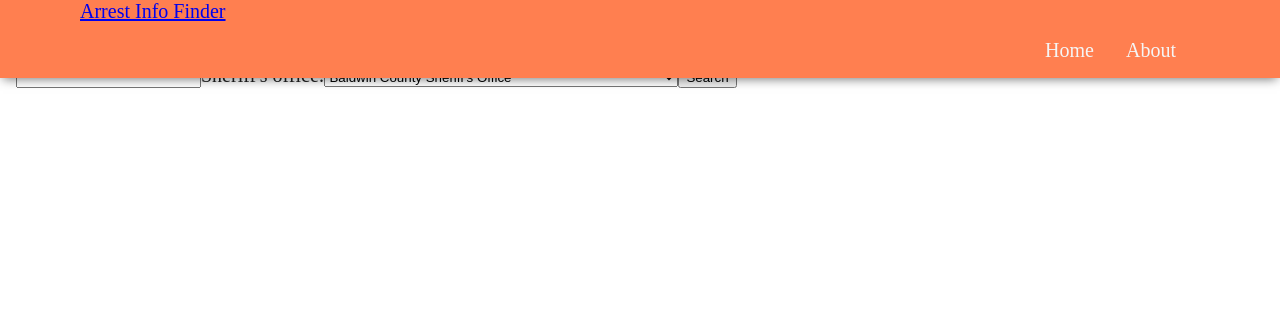
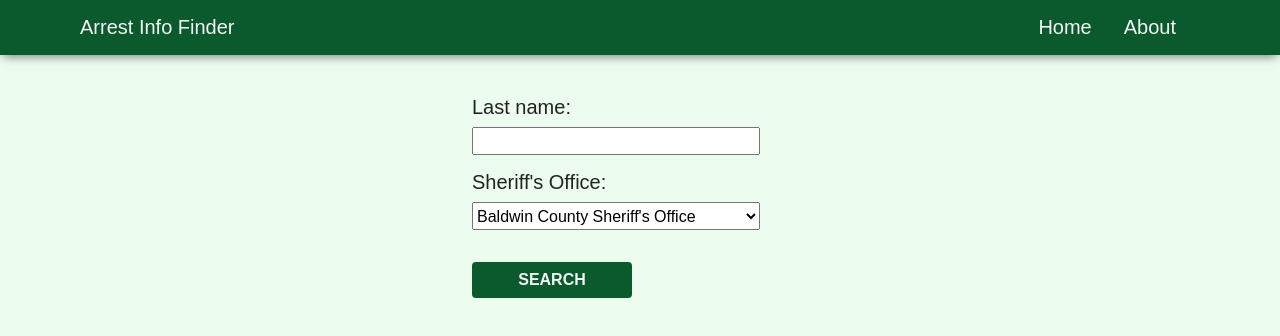
Before and after one commit to RReiso/Arrest-Information-Finder, a React (Create React App) app: page / in a window 1280 px wide. Shown: the top 336 px of the page. Built offline with nearby package versions, Linux system fonts and the light colour scheme.

Commit message:
Add styles

```diff
--- a/public/index.html
+++ b/public/index.html
@@ -9,7 +9,7 @@
 			name="description"
 			content="Web site created using create-react-app"
 		/>
-    <link rel="apple-touch-icon" href="%PUBLIC_URL%/logo192.png" />
+
 		<!--
       manifest.json provides metadata used when your web app is installed on a
       user's mobile device or desktop. See https://developers.google.com/web/fundamentals/web-app-manifest/
--- a/src/App.js
+++ b/src/App.js
@@ -7,7 +7,6 @@ import Navbar from "./components/Navbar";
 
 function App() {
 	return (
-		<div>
 			<BrowserRouter>
 				<header>
 					<Navbar />
@@ -24,7 +23,6 @@ function App() {
 					</Route>
 				</Switch>
 			</BrowserRouter>
-		</div>
 	);
 }
 
--- a/src/components/Dropdown.js
+++ b/src/components/Dropdown.js
@@ -4,8 +4,8 @@ import countyData from "../county-jail-data.json";
 const Dropdown = () => {
 	return (
 		<>
-			<label htmlFor="organisations">Sheriff's office:</label>
-			<select name="organisations" id="organisations">
+			<label htmlFor="organistaion">Sheriff's Office:</label>
+			<select className="select" name="organisations" id="organisations">
 				{countyData.records.map((organisation) => {
 					return (
 						<option key={organisation.source_id} value={organisation.source_id}>
--- a/src/components/Person.js
+++ b/src/components/Person.js
@@ -15,12 +15,10 @@ const Person = (props) => {
 				<span className="property">Booked: </span>
 				<span className="property-value">{book_date_formatted}</span>
 			</p>
-      <PersonInfo person={props.person} isModalOpen={isModalOpen} />
+			<PersonInfo person={props.person} isModalOpen={isModalOpen} />
 			<a
 				href={`#${id}`}
-				className={
-					isModalOpen ? "link grey" : "link blue"
-				}
+				className={isModalOpen ? "link blue" : "link"}
 				onClick={() => {
 					setIsModalOpen(!isModalOpen);
 				}}
--- a/src/components/PersonInfo.js
+++ b/src/components/PersonInfo.js
@@ -15,9 +15,9 @@ const PersonInfo = (props) => {
 						<span className="property-value">
 							{charges.map((ch, idx) => {
 								if (idx === charges.length - 1) {
-									return `${ch}.`;
+									return `${ch}`;
 								} else {
-									return `${ch}, `;
+									return `${ch}; `;
 								}
 							})}
 						</span>
--- a/src/components/Search.js
+++ b/src/components/Search.js
@@ -49,7 +49,7 @@ const Search = () => {
 		<form className="form" onSubmit={handleSubmit}>
 			<TextInput />
 			<Dropdown />
-			<button type="submit">Search</button>
+			<button className="btn" type="submit">Search</button>
 		</form>
 	);
 };
--- a/src/components/TextInput.js
+++ b/src/components/TextInput.js
@@ -3,7 +3,8 @@ import React from "react";
 const TextInput = () => {
 	return (
 		<>
-			<input type="text" required></input>
+			<label htmlFor="name">Last name:</label>
+			<input className="select" type="text" id="name" required></input>
 		</>
 	);
 };
--- a/src/index.css
+++ b/src/index.css
@@ -4,7 +4,9 @@ html {
 	scroll-behavior: smooth;
 	box-sizing: border-box;
 	font-size: 100%;
-	--color-black: #202020;
+	--color-black: #232324;
+	--color-green: #0a5a2e;
+	--color-light-green: #0c6333e3;
 }
 
 *,
@@ -15,17 +17,85 @@ html {
 }
 
 body {
+	background-color: rgb(236, 252, 238);
+	font-family: Arial, Helvetica, sans-serif;
 	font-size: 1.25rem;
 	color: var(--color-black);
 }
 
 section {
- margin-top: 3rem;
+	margin-top: 5rem;
 	padding: 1rem;
 }
 
+.section-title {
+	margin: 1rem 0;
+}
+
+.section-text {
+	margin: 1rem 0;
+}
+
+a {
+	text-decoration: none;
+}
+
+.link {
+	font-weight: bold;
+	color: var(--color-green);
+}
+
+.link:hover,
+.link:focus,
+.link:active {
+	color: var(--color-light-green);
+}
+
+.blue {
+	color: rgb(57, 57, 94);
+}
+
+.blue:hover,
+.blue:focus,
+.blue:active {
+	color: rgb(92, 92, 151);
+}
+
+.btn,
+.btn:active {
+	display: block;
+	color: whitesmoke;
+	font-weight: 600;
+	font-size: 1rem;
+	text-transform: uppercase;
+	background-color: var(--color-green);
+	border: 1px solid #1664be00;
+	border-radius: 4px;
+	margin: 1rem 0;
+	padding: 0.5rem;
+	cursor: pointer;
+	width: 10rem;
+	outline: 0;
+}
+
+.btn:hover,
+.btn:focus {
+	background-color: var(--color-light-green);
+	color: whitesmoke;
+}
+
+.btn:focus {
+	box-shadow: 0 0 0 0.15rem var(--color-light-green);
+}
+
 /* || NAVIGTION */
-
+.nav-title {
+	color: whitesmoke;
+	padding: 0.75rem;
+}
+.second {
+	display: none;
+}
 .nav-line {
 	position: fixed;
 	top: 0;
@@ -34,18 +104,21 @@ section {
 	width: 100vw;
 	height: 3rem;
 	display: flex;
-	background-color: olive;
+	background-color: var(--color-green);
 	-webkit-box-shadow: 0px 4px 10px -3px rgba(0, 0, 0, 0.54);
 	box-shadow: 0px 4px 10px -3px rgba(0, 0, 0, 0.54);
 	z-index: 100;
+}
+.nav-line span {
+	color: whitesmoke;
 }
 
 #hamburger {
 	margin: 0.25rem;
 	padding: 0.25rem;
-	background-color: khaki;
+	background-color: var(--color-green);
 	font-size: 1.5rem;
-	color: blue;
+	color: whitesmoke;
 	cursor: pointer;
 	outline: none;
 	border: none;
@@ -61,8 +134,7 @@ section {
 	top: 3rem;
 	width: 100vw;
 	height: fit-content;
-	color: var(--color-black);
-	background: greenyellow;
+	background: var(--color-light-green);
 	border-bottom: 3px solid #ebe2cc;
 	transform: translateY(-130%);
 	transition: transform 0.2s ease;
@@ -86,7 +158,7 @@ section {
 	display: block;
 	margin-top: 1rem;
 	font-size: 1.25rem;
-	color: var(--color-black);
+	color: whitesmoke;
 	text-decoration: none;
 }
 
@@ -94,14 +166,17 @@ section {
 	opacity: 0.7;
 }
 
-.nav-link a:focus {
-	outline: 2px solid red;
+.nav-link a:focus-visible {
+	outline: 2px solid var(--color-black);
 }
 
 .nav-link a:active {
 	outline: none;
 }
 
+label {
+	padding-bottom: 0.5rem;
+}
 
 .loader,
 .loader:before,
@@ -124,7 +199,7 @@ section {
 .loader:before,
 .loader:after {
 	position: absolute;
-  content: '';
+	content: "";
 }
 .loader:before {
 	width: 5.2em;
@@ -170,9 +245,83 @@ section {
 		transform: rotate(360deg);
 	}
 }
+/* || FORM */
+.form {
+	max-width: 21rem;
+	display: flex;
+	flex-direction: column;
+	justify-content: center;
+	align-items: flex-start;
+	margin: 0 auto;
+}
 
+.select {
+	height: 1.75rem;
+	width: 14rem;
+	font-size: 1rem;
+	margin-bottom: 1rem;
+}
+/* || PERSON */
+.people {
+	display: flex;
+	flex-direction: column;
+	align-items: center;
+	justify-content: center;
+}
+.person {
+	width: 14rem;
+	margin: 0.5rem;
+	padding: 0.5rem;
+	border: 1px solid rgb(200, 202, 202);
+	background-color: rgb(237, 243, 239);
+	border-radius: 5px;
+	-webkit-box-shadow: 0px 4px 10px -3px rgba(0, 0, 0, 0.54);
+	box-shadow: 0px 4px 10px -3px rgba(0, 0, 0, 0.54);
+}
+.person p {
+	padding-bottom: 0.5rem;
+}
+.property{
+font-weight: bold;
+}
+
+/* || ERROR */
+
+.error {
+	text-align: center;
+}
+
+.error-statement {
+	margin: 1rem 0;
+	text-transform: uppercase;
+}
+.n404 {
+	font-size: 2rem;
+}
+
+/* || MEDIA */
+
+@media (min-width: 22.5em) {
+	/* || PERSON*/
+	.person {
+		width: 18rem;
+	}
+}
+
+@media (min-width: 31em) {
+	/* || PERSON*/
+	.person {
+		width: 26rem;
+	}
+}
 
 @media (min-width: 43.75em) {
+	/* || GENERAL STYLES*/
+
+	section {
+		margin: 5rem 6rem 2rem;
+	}
+
 	/* || NAVIAGTION */
 
 	.nav-line {
@@ -184,13 +333,24 @@ section {
 		top: 0rem;
 		left: 0rem;
 		width: 100%;
-		background: coral;
+		background: var(--color-green);
 		border-bottom: none;
 		-webkit-box-shadow: 0px 4px 10px -3px rgba(0, 0, 0, 0.54);
 		box-shadow: 0px 4px 10px -3px rgba(0, 0, 0, 0.54);
 		z-index: 101;
 	}
-
+	#navbar {
+		display: flex;
+		align-items: center;
+		justify-content: space-between;
+	}
+	.nav-title {
+		width: 15rem;
+		padding: 0;
+	}
+	.second {
+		display: inline;
+	}
 	.nav-list {
 		flex-direction: row;
 		justify-content: flex-end;
@@ -201,4 +361,22 @@ section {
 		margin: 0 1rem;
 		color: whitesmoke;
 	}
+
+	/* || FORM */
+
+	.select {
+		width: 18rem;
 	}
+
+	/* || PERSON*/
+
+	.person {
+		width: 34rem;
+	}
+
+	/* || ERROR */
+
+	.error {
+		margin: 5rem 10rem 2rem;
+	}
+}
```
Lines whose indentation alone changed are shown as unchanged.
